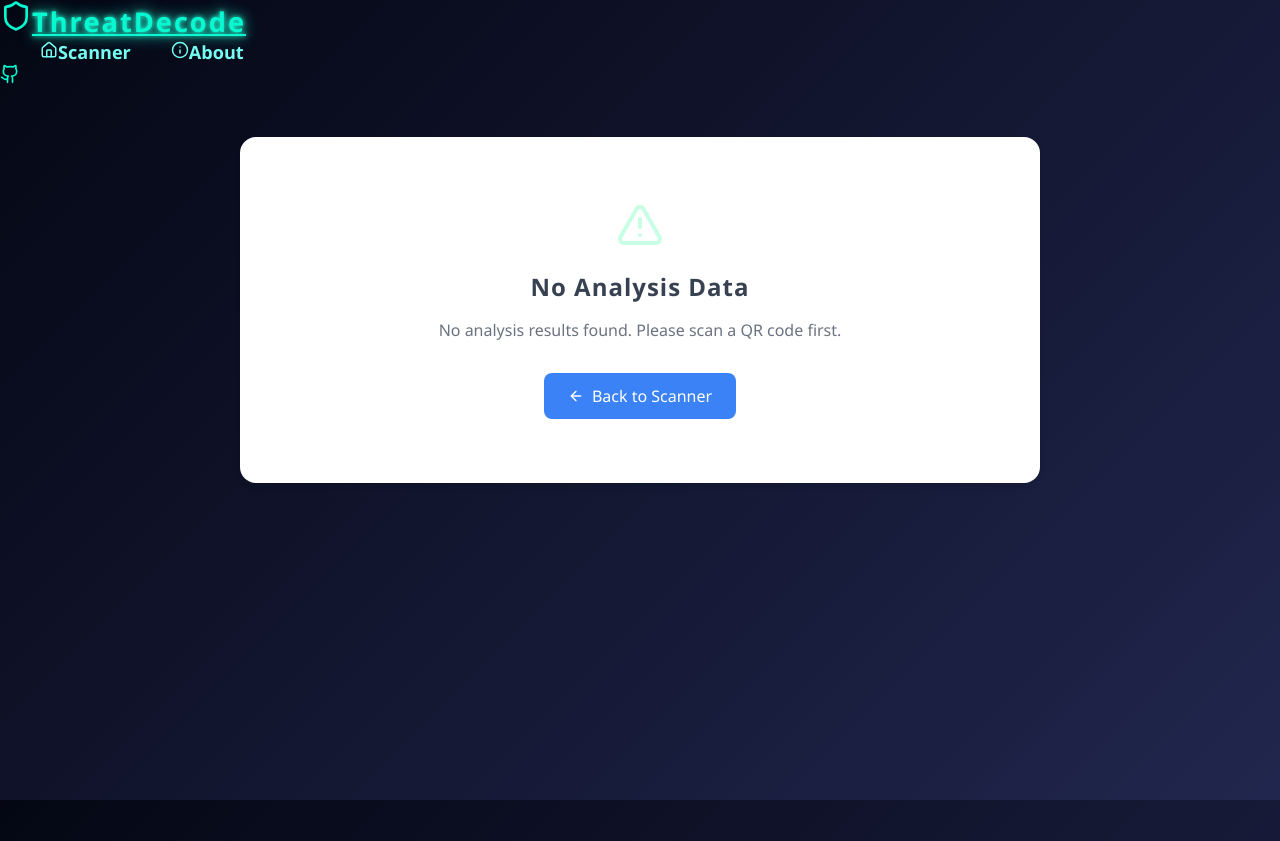
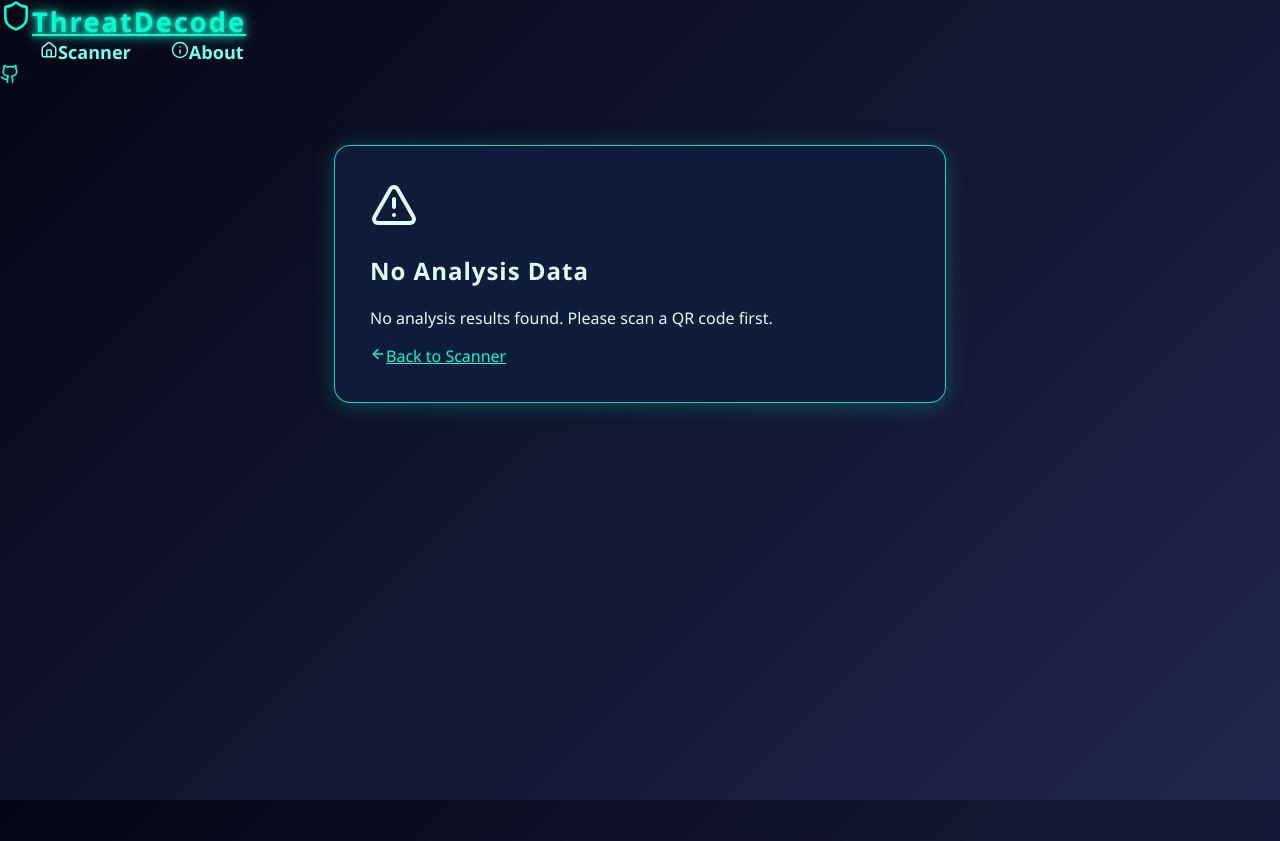
Before and after one commit to gowri018/AntiQuish, a React (Create React App) app in the folder threatdecode-frontend/: page /results in a window 1280 px wide. Built offline with nearby package versions, Linux system fonts and the light colour scheme.

Commit message:
Update Results.css

```diff
--- a/threatdecode-frontend/src/components/Results.css
+++ b/threatdecode-frontend/src/components/Results.css
@@ -1,110 +1,43 @@
-/* Results.css - Results Page Styles */
-
 .results-container {
-  max-width: 800px;
-  margin: 0 auto;
-  padding: 2rem 0;
+  background: rgba(15, 30, 58, 0.95);
+  max-width: 540px;
+  margin: 2.5rem auto;
+  padding: 2.2rem;
+  border-radius: 16px;
+  box-shadow: 0 4px 22px 0 #07ffd91b, 0 1px 21px 0 #17998944;
+  border: 1.5px solid #13fbe2ce;
+  color: #defdfd;
+  backdrop-filter: blur(2px);
+}
+.results-section {
+  margin: 1.38rem 0;
 }
 
-.results-header {
-  display: flex;
-  align-items: center;
-  gap: 1rem;
-  margin-bottom: 2rem;
+.results-url {
+  font-family: 'Cascadia Code', 'Fira Mono', monospace;
+  color: #0bee9e;
+  font-size: 1.09rem;
+  margin-top: 0.37rem;
+  word-break: break-all;
+  text-shadow: 0 0 4px #1afeef;
 }
 
-.back-link {
-  display: flex;
-  align-items: center;
-  gap: 0.5rem;
-  color: #3b82f6;
-  text-decoration: none;
-  font-weight: 500;
-  transition: color 0.2s ease;
+.results-risk {
+  font-weight: 700;
+  font-size: 1.28rem;
+  margin-top: 0.3rem;
+  letter-spacing: 1.5px;
+  text-shadow: 0 0 6px #09b2e6;
 }
-
-.back-link:hover {
-  color: #2563eb;
+.results-safe {
+  color: #09fcaf;
+  text-shadow: 0 0 20px #10ffe2;
 }
-
-.results-header h1 {
-  font-size: 2rem;
-  font-weight: 700;
-  color: #1e293b;
+.results-moderate {
+  color: #ffe959;
+  text-shadow: 0 0 7px #b5ad60;
 }
-
-.no-results {
-  text-align: center;
-  padding: 4rem 2rem;
-  background-color: white;
-  border-radius: 1rem;
-  box-shadow: 0 4px 6px -1px rgba(0, 0, 0, 0.1);
+.results-high {
+  color: #ff2852;
+  text-shadow: 0 0 16px #ff15eb;
 }
-
-.no-results h2 {
-  font-size: 1.5rem;
-  font-weight: 600;
-  color: #374151;
-  margin: 1rem 0;
-}
-
-.no-results p {
-  color: #6b7280;
-  margin-bottom: 2rem;
-}
-
-.back-to-scanner {
-  display: inline-flex;
-  align-items: center;
-  gap: 0.5rem;
-  background-color: #3b82f6;
-  color: white;
-  text-decoration: none;
-  padding: 0.75rem 1.5rem;
-  border-radius: 0.5rem;
-  font-weight: 500;
-  transition: background-color 0.2s ease;
-}
-
-.back-to-scanner:hover {
-  background-color: #2563eb;
-}
-
-.results-content {
-  background-color: white;
-  border-radius: 1rem;
-  padding: 2rem;
-  box-shadow: 0 4px 6px -1px rgba(0, 0, 0, 0.1);
-}
-
-.analysis-summary h2 {
-  font-size: 1.5rem;
-  font-weight: 600;
-  color: #374151;
-  margin-bottom: 1rem;
-}
-
-.analysis-summary p {
-  color: #6b7280;
-  line-height: 1.6;
-}
-
-/* Responsive Design */
-@media (max-width: 768px) {
-  .results-container {
-    padding: 1rem 0;
-  }
-
-  .results-header {
-    flex-direction: column;
-    align-items: flex-start;
-  }
-
-  .results-header h1 {
-    font-size: 1.75rem;
-  }
-
-  .results-content {
-    padding: 1.5rem;
-  }
-}
```
